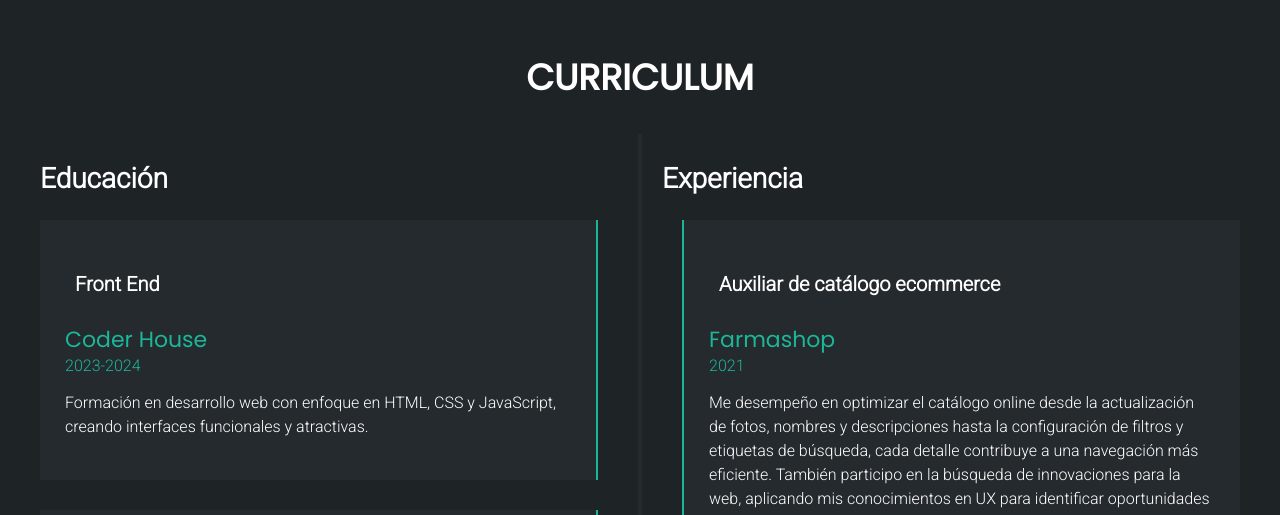
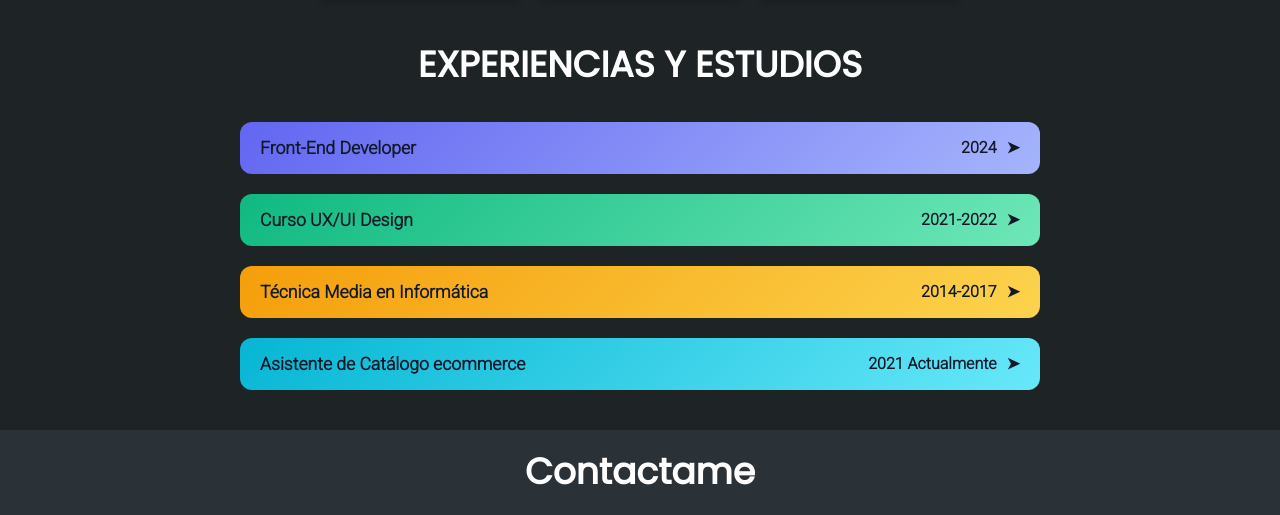
Before and after one commit to Dhianeliz-Logreira/Portafolio, a plain HTML site: page index.html in a window 1280 px wide. Shown: the part 1168-1683 px from the top of the page. Drawn offline with Linux system fonts and the light colour scheme.

Commit message:
actualizaciones

```diff
--- a/css/style.css
+++ b/css/style.css
@@ -4,11 +4,27 @@ body {
     margin: 0;
 }
 
+.mi-header {
+    background-image: url('ruta/de/tu/imagen.jpg');
+    /* Cambiá esta ruta por la real */
+    background-size: cover;
+    /* Hace que la imagen cubra todo el header */
+    /* Centra la imagen */
+    height: 300px;
+    /* Altura del header */
+    color: white;
+    display: flex;
+    align-items: center;
+    justify-content: center;
+}
+
+
 .header {
+    background-image: url("../img/head.jpg");
+    background-position: center;
     display: flex;
     align-items: center;
     padding: 20px;
-    background-color: #2a3137;
 }
 
 .header img {
@@ -71,30 +87,38 @@ body {
     color: #fff;
 }
 
-.parrafo .boton {
+
+.boton {
     display: inline-flex;
-    padding: 5px 20px;
-    margin-top: 10px;
-    font-size: 12px;
-    font-family: "Roboto", serif;
-    background-color: transparent;
+    align-items: center;
+    gap: 6px;
+    background: #3338A0;
     color: white;
-    border: 2px solid white;
-    border-radius: 15px;
-    font-weight: bolder;
-    cursor: pointer;
-    transition: color 0.3s ease;
+    padding: 12px 20px;
+    border-radius: 4px;
+    font-weight: 400;
+    font-size: 18px;
     text-decoration: none;
+    transition: all 0.3s ease;
+    box-shadow: 0 4px 6px rgba(0, 0, 0, 0.1);
 }
 
 .boton i,
 .boton .material-icons {
-    margin-left: 4px;
+    transition: transform 0.3s ease;
 }
 
 .boton:hover {
-    color: black;
+    background: #555879;
+    transform: translateY(-3px);
+    box-shadow: 0 8px 12px rgba(0, 0, 0, 0.2);
 }
+
+.boton:hover i,
+.boton:hover .material-icons {
+    transform: translateX(4px);
+}
+
 
 .tecnologias h2 {
     font-family: "Poppins", sans-serif;
@@ -106,13 +130,43 @@ body {
 
 .tecnologias .logos {
     display: flex;
+    gap: 30px;
     justify-content: center;
-    gap: 20px;
+    flex-wrap: wrap;
+    margin-top: 30px;
 }
 
 .tecnologias img {
-    width: 70px;
+    max-width: 90px;
+    /* ajusta el tamaño máximo */
     height: auto;
+    /* mantiene proporción */
+    opacity: 0;
+    transform: translateY(20px);
+    animation: fadeInUp 0.8s ease forwards;
+}
+
+.tecnologias img:nth-child(1) {
+    animation-delay: 0.2s;
+}
+
+.tecnologias img:nth-child(2) {
+    animation-delay: 0.4s;
+}
+
+.tecnologias img:nth-child(3) {
+    animation-delay: 0.6s;
+}
+
+.tecnologias img:nth-child(4) {
+    animation-delay: 0.8s;
+}
+
+@keyframes fadeInUp {
+    to {
+        opacity: 1;
+        transform: translateY(0);
+    }
 }
 
 .tres-columnas {
@@ -154,7 +208,7 @@ body {
 
 .columna p {
     font-size: 16px;
-    color:#1f211e;
+    color: #1f211e;
     font-family: "Roboto", serif;
 }
 
@@ -173,88 +227,90 @@ body {
     margin-bottom: 15px;
 }
 
-.curriculum {
-    background-color: #1e2326;
-    color: #fff;
-    padding: 50px 20px;
+.experiencia {
+    max-width: 800px;
+    margin: 40px auto;
+    padding: 0 20px;
+    font-family: "Roboto", serif;
 }
 
-.curriculum .contenido-seccion {
-    max-width: 1100px;
-    margin: auto;
-}
-
-.curriculum h2 {
+.experiencia h2 {
+    text-align: center;
+    margin-bottom: 30px;
+    color: white;
     font-size: 36px;
-    text-align: center;
+    font-weight: 700;
     font-family: "Poppins", sans-serif;
 }
 
-.curriculum .fila {
+.card {
+    border-radius: 12px;
+    margin-bottom: 20px;
+    overflow: hidden;
+    cursor: pointer;
+    transition: transform 0.3s ease;
+}
+
+.card:hover {
+    transform: translateY(-3px);
+}
+
+.card-header {
+    padding: 16px 20px;
     display: flex;
     justify-content: space-between;
+    align-items: center;
+    font-weight: 600;
+    color: #111827;
 }
 
-.curriculum .fila .col {
-    width: 49%;
-    padding: 0 20px;
+.card-header h3 {
+    margin: 0;
+    font-size: 1.1rem;
+    font-weight: 600;
 }
 
-.curriculum .fila .col h3 {
-    font-size: 28px;
-    margin-bottom: 25px;
-    font-family: "Roboto", serif;
+.card-header .year {
+    margin-left: auto;
+    margin-right: 10px;
 }
 
-.curriculum .fila .izquierda {
-    border-right: 2px solid #252A2E;
+.card-content {
+    max-height: 0;
+    overflow: hidden;
+    padding: 0 20px;
+    transition: max-height 0.5s ease, padding 0.3s ease;
 }
 
-.curriculum .fila .derecha {
-    border-left: 2px solid #252A2E;
+/* cuando la tarjeta se activa */
+.card.active .card-content {
+    max-height: 300px;
+    /* suficiente para el contenido */
+    padding: 16px 24px 24px;
 }
 
-.curriculum .fila .item {
-    padding: 25px;
-    margin-bottom: 30px;
-    background-color: #252A2E;
-    position: relative;
+.card.active .arrow {
+    transform: rotate(90deg);
+    /* flecha apunta hacia abajo */
 }
 
-.curriculum .fila .item h4 {
-    font-size: 20px;
-    margin-left: 10px;
-    font-family: "Roboto", serif;
+.card:nth-of-type(1) {
+    background: linear-gradient(135deg, #6366f1, #a5b4fc);
 }
 
-.curriculum .fila .item .casa {
-    color: #1CB698;
-    font-size: 22px;
-    display: block;
-    font-family: "Poppins", sans-serif;
+.card:nth-of-type(2) {
+    background: linear-gradient(135deg, #10b981, #6ee7b7);
 }
 
-.curriculum .fila .item .fecha {
-    display: block;
-    color: #1CB698;
-    margin-bottom: 10px;
-    font-family: "Roboto", serif;
+.card:nth-of-type(3) {
+    background: linear-gradient(135deg, #f59e0b, #fcd34d);
 }
 
-.curriculum .fila .item p {
-    line-height: 24px;
-    font-family: "Roboto", serif;
+.card:nth-of-type(4) {
+    background: linear-gradient(135deg, #06b6d4, #67e8f9);
+    /* azul */
 }
 
-.curriculum .fila .izq {
-    border-right: 2px solid #1CB698;
-    margin-right: 20px;
-}
-
-.curriculum .fila .dere {
-    border-left: 2px solid #1CB698;
-    margin-left: 20px;
-}
 
 .footer {
     background-color: #2a3137;
--- a/index.html
+++ b/index.html
@@ -24,7 +24,7 @@
         <p>Soy desarrolladora Front-end Junior enfocada en crear interfaces web modernas y funcionales, con el
             objetivo de aportar <br>
             soluciones innovadoras mientras continúo desarrollando mis hablidades en proyectos desafiantes.</p>
-        <a class="boton" href="./cv/cv-curri.pdf" download="cv-curri">
+        <a class="boton" href="./cv/Logreira..pdf" download="cv-curri">
             Descargar CV <i class="fas fa-download"></i>
         </a>
     </div>
@@ -64,62 +64,72 @@
             <div class="icons">
                 <i class="fa-brands fa-html5"></i>
                 <i class="fa-brands fa-js"></i>
+                <i class="fa-brands fa-css3-alt"></i>
+            </div>
+        </div>
+        <div class="columna">
+            <img src="./img/habilitacion.png"
+                alt="">
+            <h3>Web informativa</h3>
+            <p>Habilitación de Bomberos: importancia y contacto profesional rápido.</p>
+            <div class="icons">
+                <i class="fa-brands fa-html5"></i>
+                <i class="fa-brands fa-js"></i>
                 <i class="fa-brands fa-bootstrap"></i>
                 <i class="fa-brands fa-css3-alt"></i>
             </div>
         </div>
-        <div class="columna">
-            <img src="https://static.vecteezy.com/system/resources/previews/018/904/134/non_2x/black-and-white-dog-portrait-dog-face-illustration-pet-illustration-vector.jpg"
-                alt="">
-            <h3>Titulo del proyecto</h3>
-            <p>SObre el proyecto</p>
-        </div>
     </section>
 
-    <section class="curriculum">
-        <div class="contenido-section">
-            <h2>CURRICULUM</h2>
-            <div class="fila">
-                <div class="col izquierda">
-                    <h3>Educación</h3>
-                    <div class="item izq">
-                        <h4>Front End</h4>
-                        <span class="casa">Coder House</span>
-                        <span class="fecha">2023-2024</span>
-                        <p>Formación en desarrollo web con enfoque en HTML, CSS y JavaScript, creando interfaces funcionales y atractivas.</p>
-                    </div>
+    <section class="experiencia">
+        <h2>EXPERIENCIAS Y ESTUDIOS</h2>
 
-                    <div class="item izq">
-                        <h4>Diseñadora UX/UI</h4>
-                        <span class="casa">Platzi</span>
-                        <span class="fecha">2021-2022</span>
-                        <p>Conocimientos en diseño centrado en el usuario, mejorando la usabilidad y experiencia de navegación en productos digitales.</p>
-                    </div>
-
-                    <div class="item izq">
-                        <h4>Técnico medio en informática</h4>
-                        <span class="casa">Colegio Don Bosco</span>
-                        <span class="fecha">2014-2017</span>
-                        <p>Base sólida en sistemas, redes y programación, brindando un enfoque técnico al desarrollo web. </p>
-                    </div>
-
-                </div>
-
-                <div class="col derecha">
-                    <h3>Experiencia</h3>
-                    <div class="item dere">
-                        <h4>Auxiliar de catálogo ecommerce</h4>
-                        <span class="casa">Farmashop</span>
-                        <span class="fecha">2021</span>
-                        <p>Me desempeño en optimizar el catálogo online desde  la actualización de fotos, nombres y descripciones hasta la configuración de filtros y etiquetas de búsqueda, cada detalle contribuye a una navegación más eficiente. También participo en la búsqueda de innovaciones para la web, aplicando mis conocimientos en UX para identificar oportunidades de mejora y hacer que el sitio sea más claro y atractivo.</p>
-                    </div>
-                </div>
-
-
+        <div class="card">
+            <div class="card-header">
+                <h3>Front-End Developer</h3>
+                <span class="year">2024</span>
+                <span class="arrow">➤</span>
             </div>
-
+            <div class="card-content">
+                <p>Formación en desarrollo web con enfoque en HTML, CSS y JavaScript,
+                    creando interfaces funcionales y atractivas.</p>
+            </div>
         </div>
 
+        <div class="card">
+            <div class="card-header">
+                <h3>Curso UX/UI Design</h3>
+                <span class="year">2021-2022</span>
+                <span class="arrow">➤</span>
+            </div>
+            <div class="card-content">
+                <p>Conocimientos en diseño centrado en el usuario,
+                    mejorando la usabilidad y experiencia de navegación en productos digitales.</p>
+            </div>
+        </div>
+
+        <div class="card">
+            <div class="card-header">
+                <h3>Técnica Media en Informática</h3>
+                <span class="year">2014-2017</span>
+                <span class="arrow">➤</span>
+            </div>
+            <div class="card-content">
+                <p>Base sólida en sistemas, redes y programación, brindando un enfoque técnico al desarrollo web.</p>
+            </div>
+        </div>
+
+         <div class="card">
+            <div class="card-header">
+                <h3>Asistente de Catálogo ecommerce</h3>
+                <span class="year">2021 Actualmente</span>
+                <span class="arrow">➤</span>
+            </div>
+            <div class="card-content">
+                <p>Me desempeño en optimizar el catálogo online desde  la actualización de fotos, nombres y descripciones hasta la configuración de filtros y etiquetas de búsqueda, cada detalle contribuye a una navegación más eficiente. También participo en la búsqueda de innovaciones para la web,
+                    aplicando mis conocimientos en UX para identificar oportunidades de mejora y hacer que el sitio sea más claro y atractivo.</p>
+            </div>
+        </div>
     </section>
 
 
--- a/js/animated.js
+++ b/js/animated.js
@@ -64,3 +64,11 @@ window.addEventListener("load", animacion);
 //          `;
 
 // });
+
+const cards = document.querySelectorAll(".card");
+
+cards.forEach(card => {
+  card.addEventListener("click", () => {
+    card.classList.toggle("active");
+  });
+});
```
Also changed, not shown: img/code.jpg (added), img/habilitacion.png (added), img/head.jpg (added), img/header.jpg (added), 2 other files.
